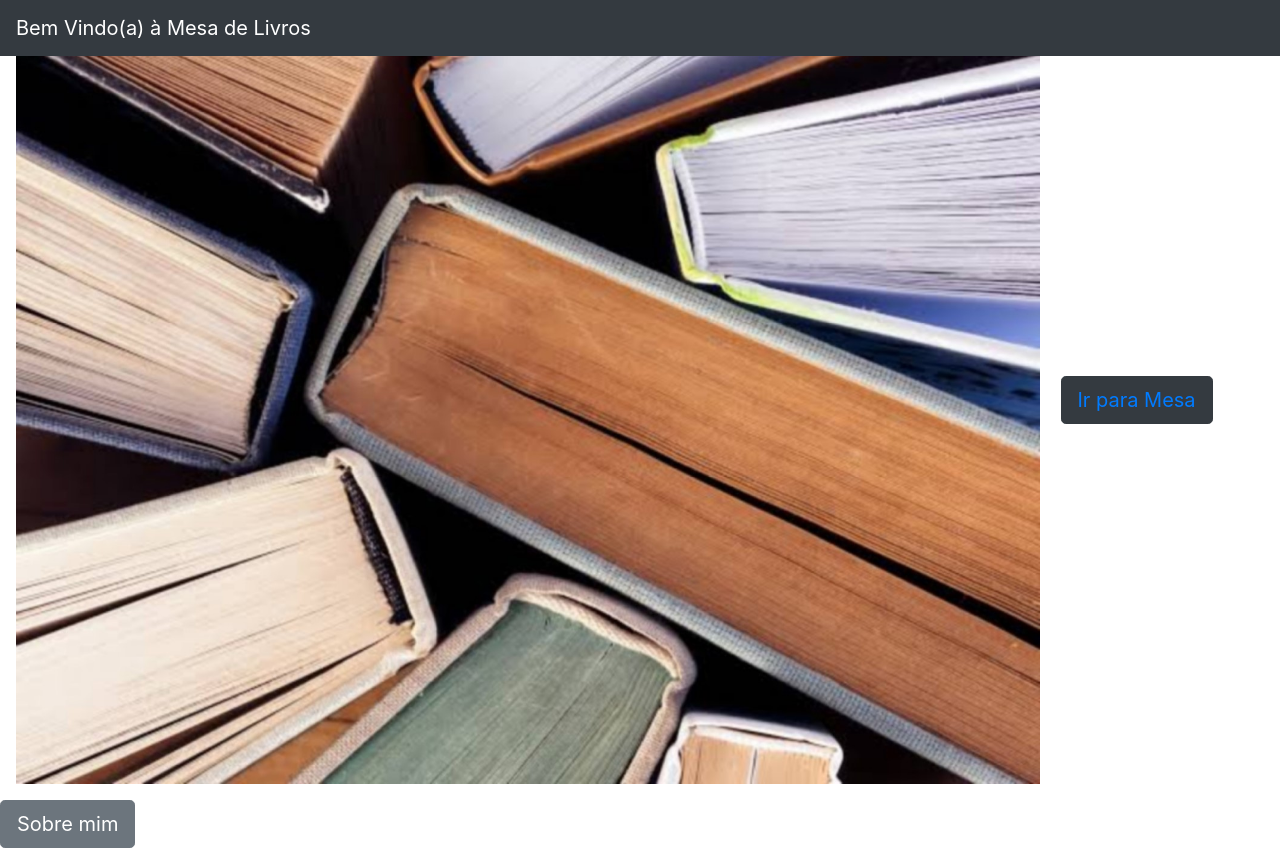
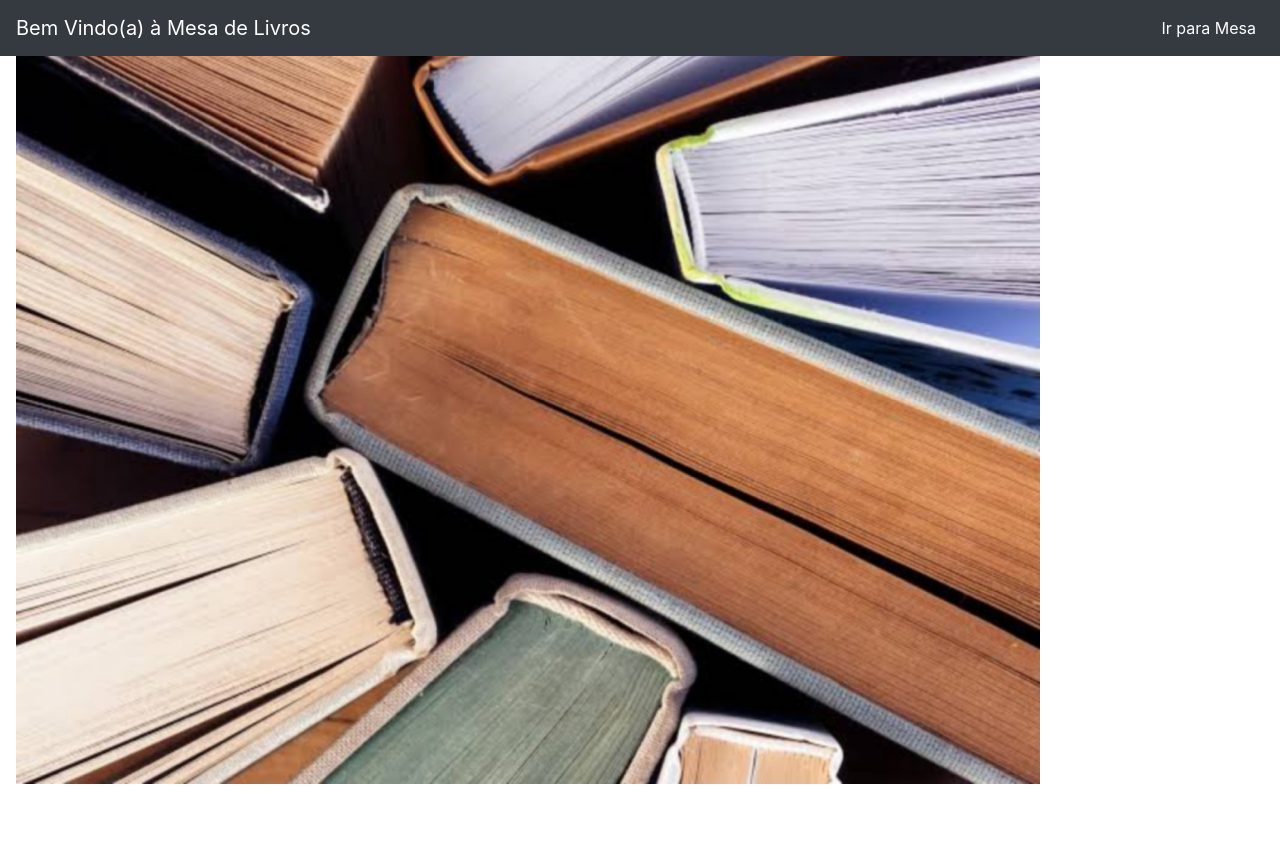
Before and after one commit to uadson/mesadelivros, a Django app: page / in a window 1280 px wide. After the commit the page ends 784 px from the top, so only its background shows below. Run offline with Django 3.2, Linux system fonts and the light colour scheme; some libraries are stand-ins or nearby versions.

Commit message:
remove home items

```diff
--- a/webapp/settings.py
+++ b/webapp/settings.py
@@ -71,6 +71,7 @@ TEMPLATES = [
                 'django.template.context_processors.request',
                 'django.contrib.auth.context_processors.auth',
                 'django.contrib.messages.context_processors.messages',
+                'django.template.context_processors.media'
             ],
         },
     },
--- a/website/templates/website/home.html
+++ b/website/templates/website/home.html
@@ -48,11 +48,16 @@ background-size: cover;
   <button class="navbar-toggler ml-auto" type="button" data-toggle="collapse" data-target="#navbarsExampleDefault" aria-controls="navbarsExampleDefault" aria-expanded="false" aria-label="Toggle navigation">
     <span class="navbar-toggler-icon"></span>
   </button>
+
+    <div class="collapse navbar-collapse flex-grow-0 ml-auto" id="navbarsExampleDefault">
+      <ul class="navbar-nav">
+        <li class="nav-item active">
+          <a class="nav-link" href="{% url 'website:index' %}">Ir para Mesa</a>
+        </li>
+      </ul>
+
+    </div>
 </nav>
-
-<button type="button" class="btn btn-dark btn-lg">
-<a href="{% url 'website:index' %}">Ir para Mesa</a></button>
-<button type="button" class="btn btn-secondary btn-lg">Sobre mim</button>
 
 
 <!-- jQuery first, then Popper.js, then Bootstrap JS -->
```
